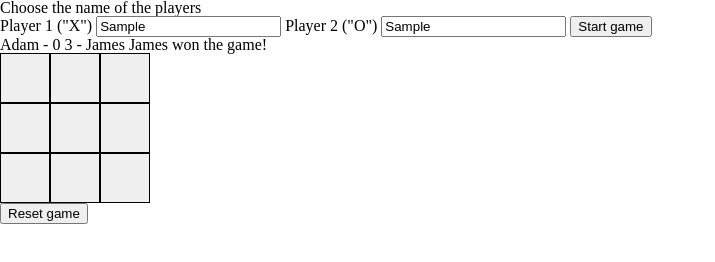
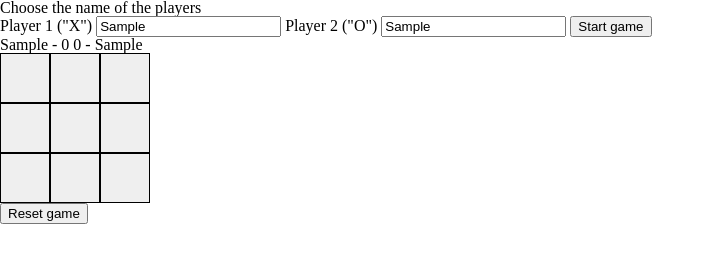
Before and after one commit to Mathzzuco/odin-tic-tac-toe, a plain HTML site: page index.html in a window 1280 px wide. Both pictures are taken after typing "Sample", "Sample" into the empty fields and a click on the button "Start game". Shown: the whole page, without its empty margins (0-715 px from the left). Drawn offline with Linux system fonts and the light colour scheme.

Commit message:
display players score and winner message

```diff
--- a/index.html
+++ b/index.html
@@ -26,9 +26,9 @@
                 </form>
                 <div class="game-section">
                     <div class="players-info-box">
-                        <span>Adam - 0</span>
-                        <span>3 - James</span>
-                        <span>James won the game!</span>
+                        <span class="player-display player1"></span>
+                        <span class="player-display player2"></span>
+                        <span class="winner-display">James won the game!</span>
                     </div>
                     <div class="gameboard-wrapper">
                         <div class="gameboard">
--- a/js/script.js
+++ b/js/script.js
@@ -70,6 +70,7 @@ function createGame(gameBoard, player1, player2) {
       if(game.board[0].includes("-") || game.board[1].includes("-") || game.board[2].includes("-")) {
         return true;
       }
+      document.querySelector(".winner-display").innerHTML = "Tie";
       return false;
     },
     changeTurn : () => {
@@ -81,10 +82,14 @@ function createGame(gameBoard, player1, player2) {
     },
     declareWinner : () => {
       game.winner = game.turn.name;
+      document.querySelector(".winner-display").innerHTML = game.winner + " won the game!";
       game.turn.increaseScore();
+      document.querySelector(".player1").innerHTML = game.players[0].name + " - " + game.players[0].score;
+      document.querySelector(".player2").innerHTML = game.players[1].score + " - " + game.players[1].name;
     },
     // y is the number of the row 0-2
     // x is the number of the column 0-2
+    // boardSquare is the square clicked in html to put the player symbol
     // the function checks if the space is free to put the current playing player symbol
     // if its a winning move, the winner is declared and the score of the player is increased
     play : (y, x, boardSquare) => {
@@ -105,6 +110,7 @@ function createGame(gameBoard, player1, player2) {
 }
 
 function playGame() {
+  document.querySelector(".winner-display").innerHTML = "";
   document.querySelectorAll(".board-square").forEach((square) => {
     square.remove();
   })
@@ -119,6 +125,7 @@ function playGame() {
       boardSquare.addEventListener("click", function() {
         if(!game.checkWin() && game.checkBoardSpace()) {
           game.play(y, x, boardSquare);
+          game.checkBoardSpace();
           console.log(game.board[0]);
           console.log(game.board[1]);
           console.log(game.board[2]);
@@ -145,7 +152,9 @@ document.querySelector("button[type=submit]").addEventListener("click", function
   const player2Name = document.getElementById("player2-input").value;
   if (player1Name && player2Name) {
     player1 = createPlayer(player1Name);
+    document.querySelector(".player1").innerHTML = player1Name + " - " + " 0";
     player2 = createPlayer(player2Name);
+    document.querySelector(".player2").innerHTML = "0 " + " - " + player2Name;
     playGame();
   }
 })
```
